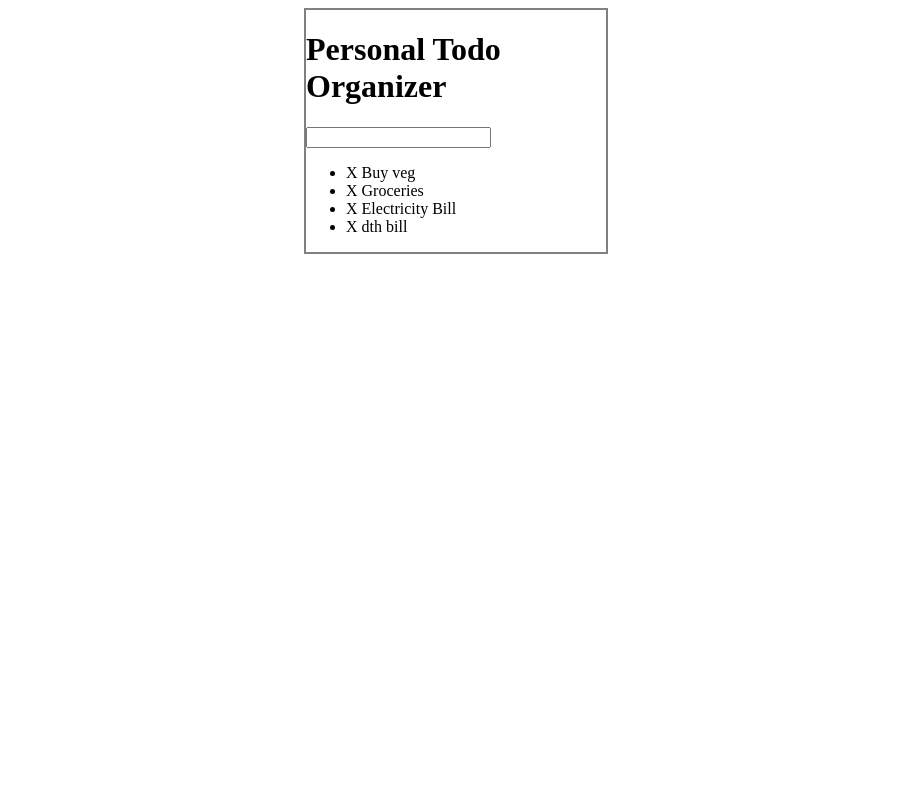
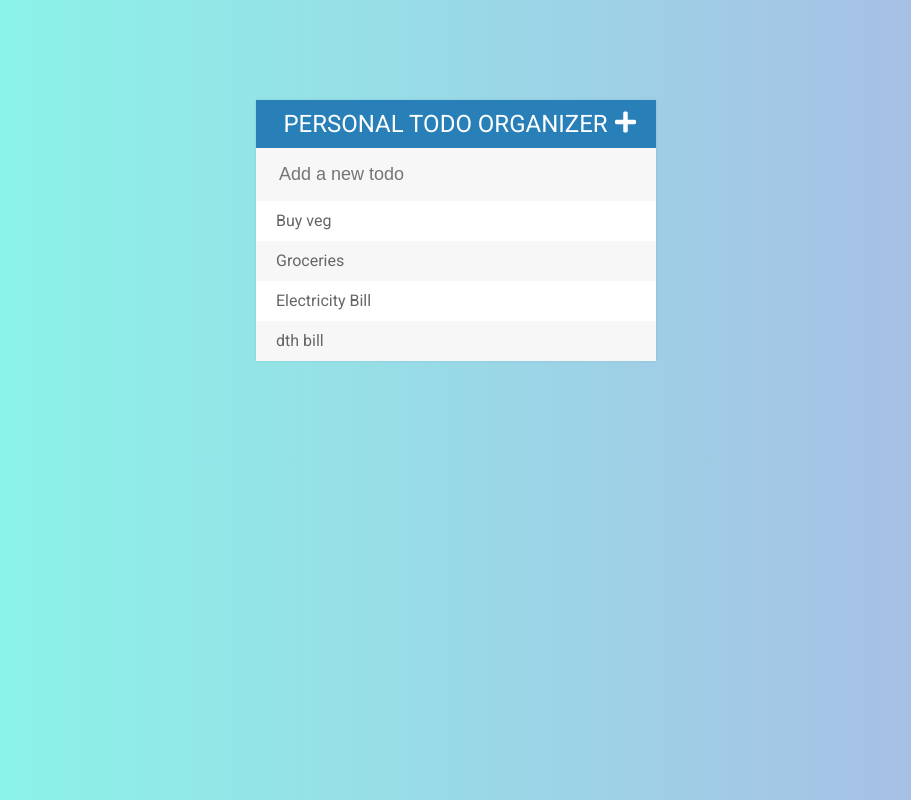
Before and after one commit to kladiskov/pvs-organizer, a plain HTML site: page index.html in a window 1280 px wide. Shown: the whole page, without its empty margins (184-1095 px from the left). Drawn offline with Linux system fonts and the light colour scheme.

Commit message:
Adding styling and tweeking the UI

```diff
--- a/assets/css/org.css
+++ b/assets/css/org.css
@@ -1,10 +1,84 @@
+body {
+    font-family: Roboto;
+    background: #acb6e5;  /* fallback for old browsers */
+    background: -webkit-linear-gradient(to right, #86fde8, #acb6e5);  /* Chrome 10-25, Safari 5.1-6 */
+    background: linear-gradient(to right, #86fde8, #acb6e5); /* W3C, IE 10+/ Edge, Firefox 16+, Chrome 26+, Opera 12+, Safari 7+ */
+
+ }
+
 #container {
-    width: 300px;
-    margin: 0 auto;
-    border: 2px solid gray;
+    width: 400px;
+    margin: 100px auto;
+    background: #f7f7f7;
+    box-shadow: 0 0 3px rgba(0, 0, 0, 0.1);/*create a shadowing effect around the border.*/
+}
+
+h1 {
+    background: #2980b9;
+    text-align: center;
+    color: white;
+    margin: 0;
+    padding: 10px 20px;
+    text-transform: uppercase;
+    font-size: 24px;
+    font-weight: normal;
+}
+
+ul {
+    list-style: none;/*get rid of default bullet points being added by broswer for all the li inside ul*/
+    margin: 0;
+    padding: 0;
+}
+
+li {
+    background: white;
+    height: 40px;/*Height of one li element*/
+    line-height: 40px;/* text in the li to take up avbl height of li which is specified above 'height'*/
+    color: #666;
+}
+
+li:nth-child(2n) {/*Give a different color for every alternate li */
+    background: #f7f7f7;
+}
+
+input {
+    font-size: 18px;
+    background-color: #f7f7f7;
+    width: 100%;
+    padding: 13px 13px 13px 20px;
+    box-sizing: border-box;/*The CSS box-sizing property allows us to include the padding and border in an element's total width and height.*/
+    color:#2980b9;
+    border: 3px solid rgba(0, 0, 0, 0);
+}
+
+input:focus {
+    background:fff;
+    border: 3px solid #2980b9;
+    outline: none;
 }
 
 .completed {
     color: gray;
     text-decoration: line-through;
 }
+
+.fa-plus {
+    float: right;
+}
+
+span {
+    background: #e74c3c;
+    height: 40px;
+    margin-right: 20px;
+    text-align: center;
+    color: white;
+    width:0;
+    display: inline-block;
+    transition: 0.2s linear;
+    opacity: 0;
+}
+
+li:hover span {
+    width: 40px;
+    opacity: 1.0;
+}
--- a/assets/js/org.js
+++ b/assets/js/org.js
@@ -13,6 +13,11 @@ $("ul").on("click", "span", function (event) {//add a listener to the parent 'ul
 $("input[type='text']").keypress(function (event) {
     if (event.which === 13) {//check if enter key is pressed.
         var todoText = $(this).val();//get the entered text
-        $("ul").append("<li><span>X </span>" + todoText + "</li>");
+        $(this).val("");
+        $("ul").append("<li><span><i class='fas fa-trash'></i></span> " + todoText + "</li>");
     }
 });
+
+$(".fa-plus").click(function() {
+    $("input[type='text']").fadeToggle();
+});
--- a/index.html
+++ b/index.html
@@ -1,24 +1,29 @@
 <!DOCTYPE html>
 <html>
+
 <head>
     <meta charset="utf-8" />
     <meta http-equiv="X-UA-Compatible" content="IE=edge">
     <title>Personal Organizer</title>
     <meta name="viewport" content="width=device-width, initial-scale=1">
     <link rel="stylesheet" type="text/css" media="screen" href="assets/css/org.css" />
+    <link href="https://fonts.googleapis.com/css?family=Roboto:400,500,700" rel="stylesheet">
+    <link rel="stylesheet" href="https://use.fontawesome.com/releases/v5.4.1/css/all.css">
     <script src="assets/js/lib/jquery-3.3.1.min.js"></script>
 </head>
+
 <body>
     <div id="container">
-        <h1>Personal Todo Organizer</h1>
-        <input type="text">
+        <h1>Personal Todo Organizer<i class="fas fa-plus"></i></h1>
+        <input type="text" placeholder="Add a new todo">
         <ul>
-            <li><span>X </span>Buy veg</li>
-            <li><span>X </span>Groceries</li>
-            <li><span>X </span>Electricity Bill</li>
-            <li><span>X </span>dth bill</li>
+            <li><span><i class="fas fa-trash"></i></span>Buy veg</li>
+            <li><span><i class="fas fa-trash"></i></span>Groceries</li>
+            <li><span><i class="fas fa-trash"></i></span>Electricity Bill</li>
+            <li><span><i class="fas fa-trash"></i></span>dth bill</li>
         </ul>
     </div>
     <script src="assets/js/org.js"></script>
 </body>
+
 </html>
```
